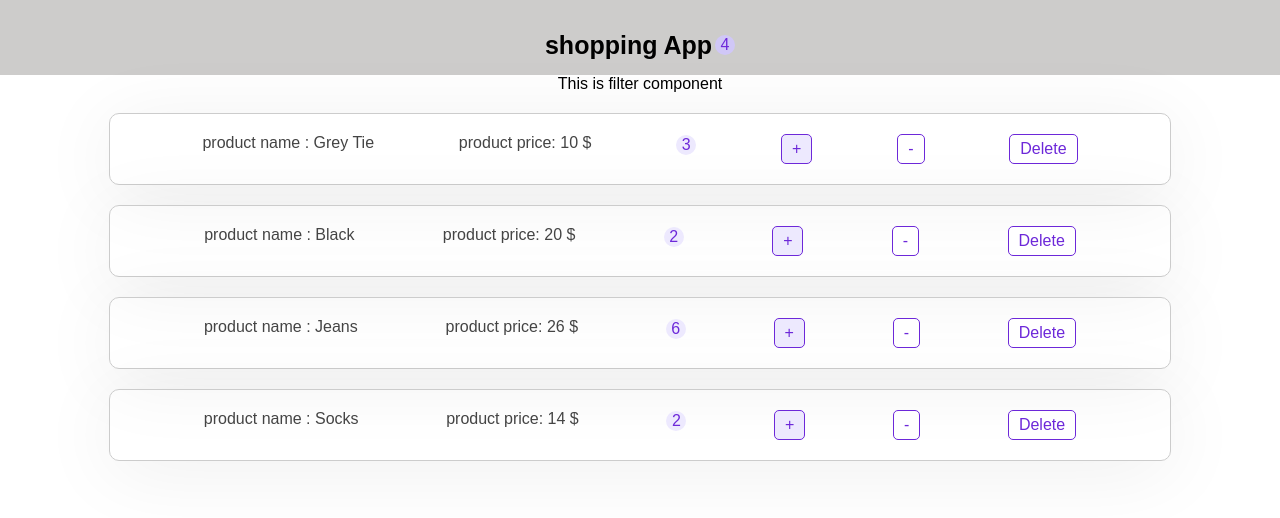
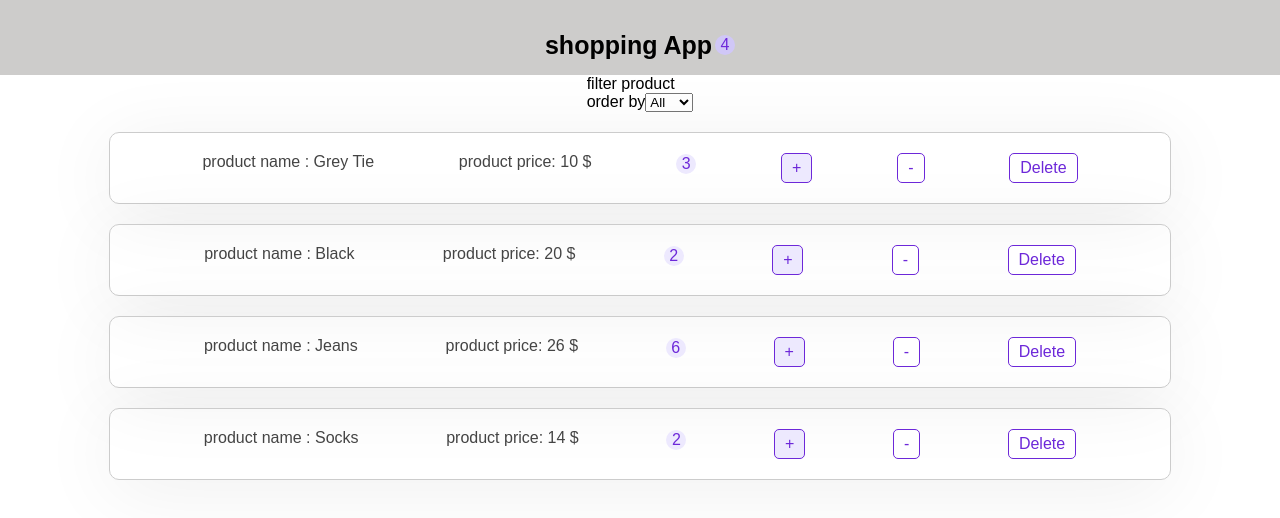
Before and after one commit to MahdiHosseinizade/ProductProject, a React (Create React App) app: page / in a window 1280 px wide. Shown: the top 518 px of the page. Built offline with nearby package versions, Linux system fonts and the light colour scheme.

Commit message:
add Filter Component

```diff
--- a/src/components/Filter/Filter.jsx
+++ b/src/components/Filter/Filter.jsx
@@ -1,12 +1,34 @@
+import { useState } from "react";
+import { SetProductsActions } from "../Providers/ProductsProviders";
 
 
 
 const Filter = () => {
 
+    const [value,setValue] = useState("")
+    const dispatch = SetProductsActions()
+
+
+    const changeHandler = (e) =>{
+        setValue(e.target.value);
+        dispatch({type:"filter",event:e})
+    }
 
     return (
         <div>
-            This is filter component
+            <p>filter product</p>
+            <div>
+                order by
+                <select onChange={changeHandler} value={value}>
+                    <option value="">All</option>
+                    <option value="XS">XS</option>
+                    <option value="S">S</option>
+                    <option value="M">M</option>
+                    <option value="L">L</option>
+                    <option value="XL">XL</option>
+                    <option value="XXL">XXL</option>
+                </select>
+            </div>
         </div>
     );
 }
--- a/src/components/Providers/ProductsProviders.jsx
+++ b/src/components/Providers/ProductsProviders.jsx
@@ -14,7 +14,7 @@ const ProductContextDispacher = createContext();
 const reducer = (state,action) =>{
     switch (action.type) {
         case "increment":{
-            const index = state.findIndex((item) => item.id === action.id);
+            const index = state.findIndex((p) => p.id === action.id);
             const product = {...state[index]}
             product.quantity ++;
 
@@ -23,10 +23,10 @@ const reducer = (state,action) =>{
             return(AllProducts);
         }
         case "decrement":{
-            const index = state.findIndex((item) => item.id === action.id)
+            const index = state.findIndex((p) => p.id === action.id)
             const product = state[index];
             if (product.quantity === 1) {
-                const filteredProduct = state.filter((item) => item.id !== action.id)
+                const filteredProduct = state.filter((p) => p.id !== action.id)
                 return(filteredProduct)
             }else{
                 product.quantity--;
@@ -36,16 +36,25 @@ const reducer = (state,action) =>{
             }
         }
         case "remove":
-            const filteredProduct = state.filter((item) => item.id !== action.id)
+            const filteredProduct = state.filter((p) => p.id !== action.id)
             return filteredProduct
         case "edit":{
-            const index = state.findIndex((item) => item.id === action.id)
+            const index = state.findIndex((p) => p.id === action.id)
             const product = state[index] ;
             product.title = action.event.target.value ;
 
             const AllProducts = [...state]
             AllProducts[index] = product;
             return(AllProducts);
+        }
+        case "filter":{
+            console.log(action.event.target.value);
+            if (action.event.target.value === "") {
+                return productsData
+            }else{
+                const updatedProduct = productsData.filter((p) => p.availableSizes.indexOf(action.event.target.value) >= 0)
+                return updatedProduct;
+            }
         }
         default:
             break;
@@ -73,13 +82,13 @@ export const  SetProductsActions = () => {
     return useContext(ProductContextDispacher);
     // const products = useContext(ProductContext);
     // const deleteHandler = (id) =>{
-    //     const filteredProduct = products.filter((item) => item.id !== id)
+    //     const filteredProduct = products.filter((p) => p.id !== id)
     //     setProducts(filteredProduct)
     // }
 
     // const incrementHandler = (id) =>{
 
-    //     const index = products.findIndex((item) => item.id === id);
+    //     const index = products.findIndex((p) => p.id === id);
     //     const product = {...products[index]}
     //     product.quantity ++;
 
@@ -90,7 +99,7 @@ export const  SetProductsActions = () => {
 
     // const inputHandler = (e,id) =>{
         // console.log(e.target.value,id);
-    //     const index = products.findIndex((item) => item.id === id)
+    //     const index = products.findIndex((p) => p.id === id)
     //     const product = products[index] ;
     //     product.title = e.target.value ;
 
@@ -100,10 +109,10 @@ export const  SetProductsActions = () => {
     // }
 
     // const decrementHandler = (id) =>{
-    //     const index = products.findIndex((item) => item.id === id)
+    //     const index = products.findIndex((p) => p.id === id)
     //     const product = products[index];
     //     if (product.quantity === 1) {
-    //         const filteredProduct = products.filter((item) => item.id !== id)
+    //         const filteredProduct = products.filter((p) => p.id !== id)
     //         setProducts(filteredProduct)
     //     }else{
     //         product.quantity--;
--- a/src/db/products.js
+++ b/src/db/products.js
@@ -4,7 +4,7 @@ export const productsData = [
         title:"Grey Tie",
         quantity :3,
         descreption:"lorem inpsum",
-        availableSizes:["X" , "L" , "XXL"],
+        availableSizes:["M" , "L" , "XXL"],
         price : 10,
         isFreeShipping: true,
     },
@@ -13,7 +13,7 @@ export const productsData = [
         title:"Black ",
         quantity :2,
         descreption:"lorem inpsum",
-        availableSizes:["X" , "L" , "XXL"],
+        availableSizes:["M" , "L" , "XXL"],
         price : 20,
         isFreeShipping: true,
     },
@@ -22,7 +22,7 @@ export const productsData = [
         title:"Jeans",
         quantity :6,
         descreption:"lorem inpsum",
-        availableSizes:["X" , "L" , "XXL"],
+        availableSizes:["S" , "XS" ],
         price : 26,
         isFreeShipping: true,
     },
@@ -31,7 +31,7 @@ export const productsData = [
         title:"Socks",
         quantity :2,
         descreption:"lorem inpsum",
-        availableSizes:["X" , "L" , "XXL"],
+        availableSizes:[ "L" , "M"],
         price : 14,
         isFreeShipping: false,
     },
```
